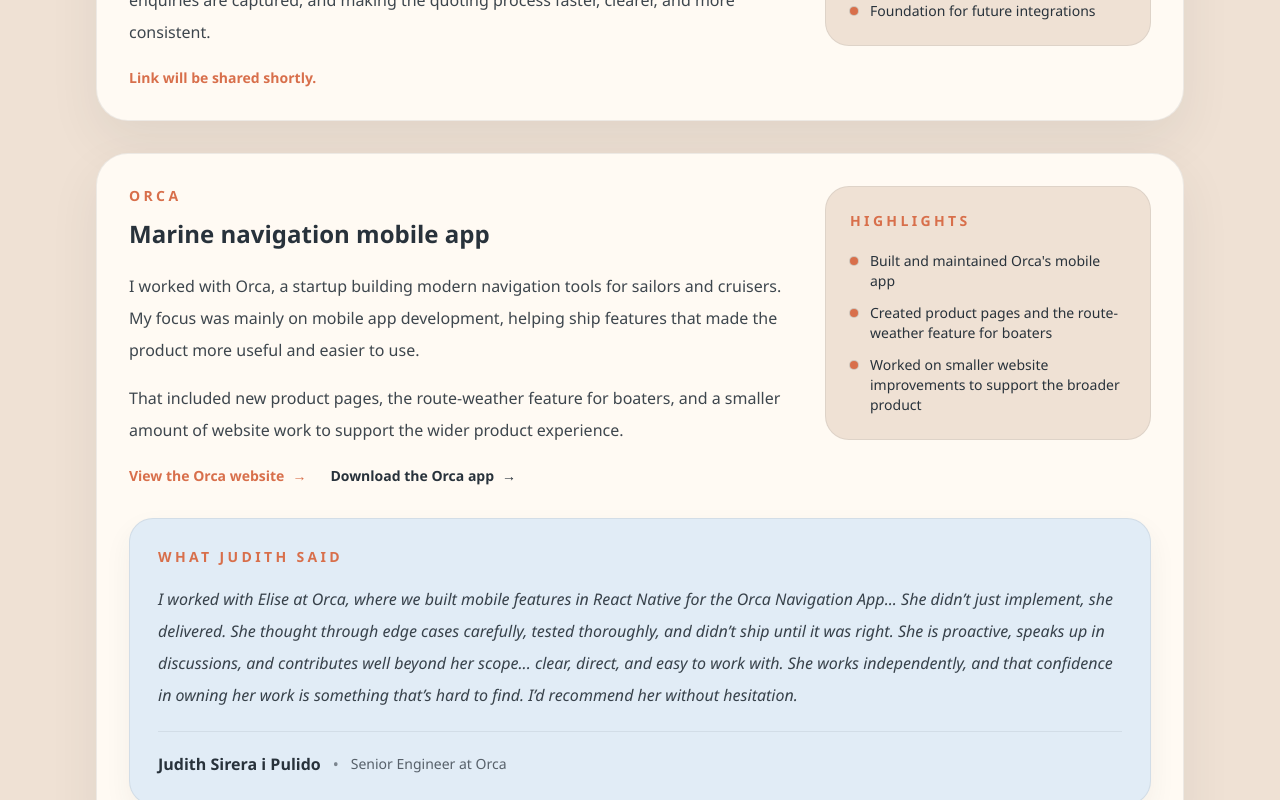
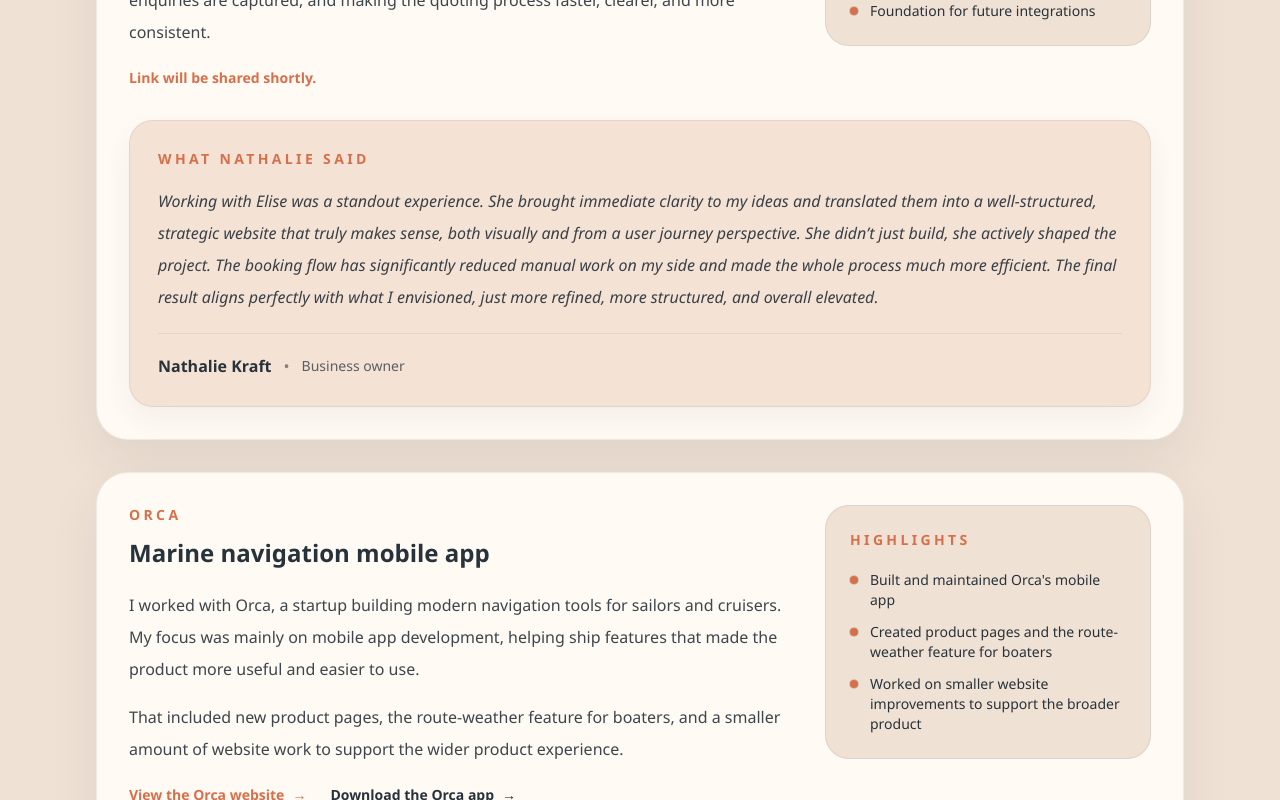
Before and after one commit to huntingforelise/d-ev-website, a Next.js app: page / in a window 1280 px wide. Shown: the part 3020-3820 px from the top of the page. Built offline with nearby package versions, Linux system fonts and the light colour scheme.

Commit message:
feat: add nath's review

```diff
--- a/app/page.tsx
+++ b/app/page.tsx
@@ -47,11 +47,10 @@
   highlights: string[];
 };
 
-type OrcaTestimonial = {
+type ClientTestimonial = {
   quote: string;
   name: string;
   role: string;
-  company: string;
 };
 
 type HowIWorkSectionProps = {
@@ -118,12 +117,18 @@
   "Worked on smaller website improvements to support the broader product",
 ];
 
-const ORCA_TESTIMONIAL: OrcaTestimonial = {
+const ORCA_TESTIMONIAL: ClientTestimonial = {
   quote:
     "I worked with Elise at Orca, where we built mobile features in React Native for the Orca Navigation App... She didn’t just implement, she delivered. She thought through edge cases carefully, tested thoroughly, and didn’t ship until it was right. She is proactive, speaks up in discussions, and contributes well beyond her scope... clear, direct, and easy to work with. She works independently, and that confidence in owning her work is something that’s hard to find. I’d recommend her without hesitation.",
   name: "Judith Sirera i Pulido",
   role: "Senior Engineer",
-  company: "Orca",
+};
+
+const CASA_FILM_TESTIMONIAL: ClientTestimonial = {
+  quote:
+    "Working with Elise was a standout experience. She brought immediate clarity to my ideas and translated them into a well-structured, strategic website that truly makes sense, both visually and from a user journey perspective. She didn’t just build, she actively shaped the project. The booking flow has significantly reduced manual work on my side and made the whole process much more efficient. The final result aligns perfectly with what I envisioned, just more refined, more structured, and overall elevated.",
+  name: "Nathalie Kraft",
+  role: "Business owner",
 };
 
 const STEPS: Step[] = [
@@ -469,6 +474,24 @@
               </ul>
             </div>
           </div>
+
+          <figure className="mt-8 rounded-[1.5rem] border border-border/50 bg-surface-warm p-6 shadow-[0_12px_28px_rgba(53,63,68,0.06)] lg:p-7">
+            <p className="text-sm uppercase tracking-[0.24em] text-accent font-bold">
+              What Nathalie said
+            </p>
+            <blockquote className="mt-4 text-base leading-8 italic text-foreground/92">
+              {CASA_FILM_TESTIMONIAL.quote}
+            </blockquote>
+            <figcaption className="mt-5 flex flex-wrap items-center gap-x-3 gap-y-1 border-t border-border/50 pt-5">
+              <p className="font-semibold text-foreground">
+                {CASA_FILM_TESTIMONIAL.name}
+              </p>
+              <span className="text-foreground/55">•</span>
+              <p className="text-sm text-foreground/75">
+                {CASA_FILM_TESTIMONIAL.role}
+              </p>
+            </figcaption>
+          </figure>
         </ScrollReveal>
 
         <ScrollReveal
@@ -544,7 +567,7 @@
               </p>
               <span className="text-foreground/55">•</span>
               <p className="text-sm text-foreground/75">
-                {ORCA_TESTIMONIAL.role} at {ORCA_TESTIMONIAL.company}
+                {ORCA_TESTIMONIAL.role}
               </p>
             </figcaption>
           </figure>
```
